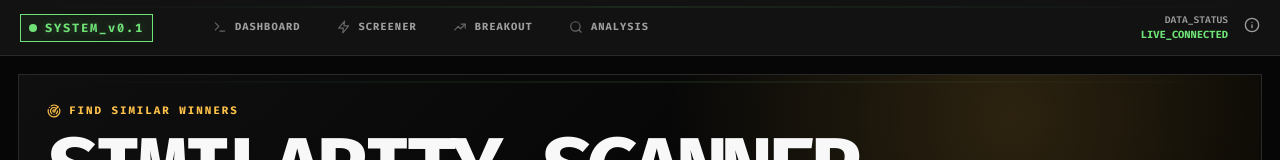
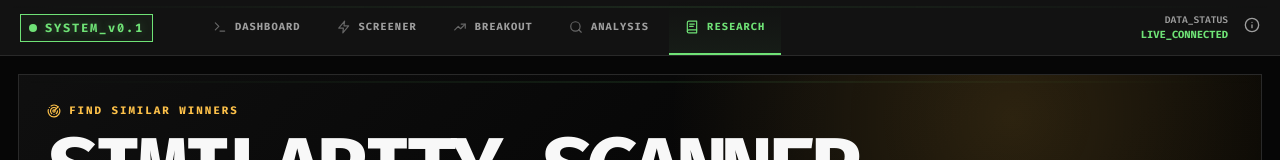
Before and after one commit to reandyferdinanto/ultimate-screener, a Next.js app: page /research/similar in a window 1280 px wide. Shown: the top 160 px of the page. Built offline with nearby package versions, Linux system fonts and the light colour scheme.

Commit message:
perbaiki navigasi reserach

```diff
--- a/components/Navigation.tsx
+++ b/components/Navigation.tsx
@@ -43,6 +43,10 @@ function SearchIcon(props: IconProps) {
   return <IconBase {...props}><circle cx="11" cy="11" r="8" /><path d="m21 21-4.3-4.3" /></IconBase>;
 }
 
+function ResearchIcon(props: IconProps) {
+  return <IconBase {...props}><path d="M4 19.5A2.5 2.5 0 0 1 6.5 17H20" /><path d="M4 4.5A2.5 2.5 0 0 1 6.5 2H20v20H6.5A2.5 2.5 0 0 1 4 19.5z" /><path d="M8 7h8" /><path d="M8 11h6" /></IconBase>;
+}
+
 function InfoIcon(props: IconProps) {
   return <IconBase {...props}><circle cx="12" cy="12" r="10" /><path d="M12 16v-4" /><path d="M12 8h.01" /></IconBase>;
 }
@@ -52,6 +56,7 @@ const NAV_ITEMS = [
   { label: "SCREENER", href: "/screener", icon: ZapIcon },
   { label: "BREAKOUT", href: "/silent-flyer", icon: BreakoutIcon },
   { label: "ANALYSIS", href: "/search", icon: SearchIcon },
+  { label: "RESEARCH", href: "/research", icon: ResearchIcon },
 ];
 
 export default function Navigation() {
@@ -179,7 +184,7 @@ export default function Navigation() {
           .nav-items {
             width: 100%;
             display: grid !important;
-            grid-template-columns: repeat(4, minmax(0, 1fr));
+            grid-template-columns: repeat(5, minmax(0, 1fr));
             gap: 2px !important;
           }
           .nav-link {
```
